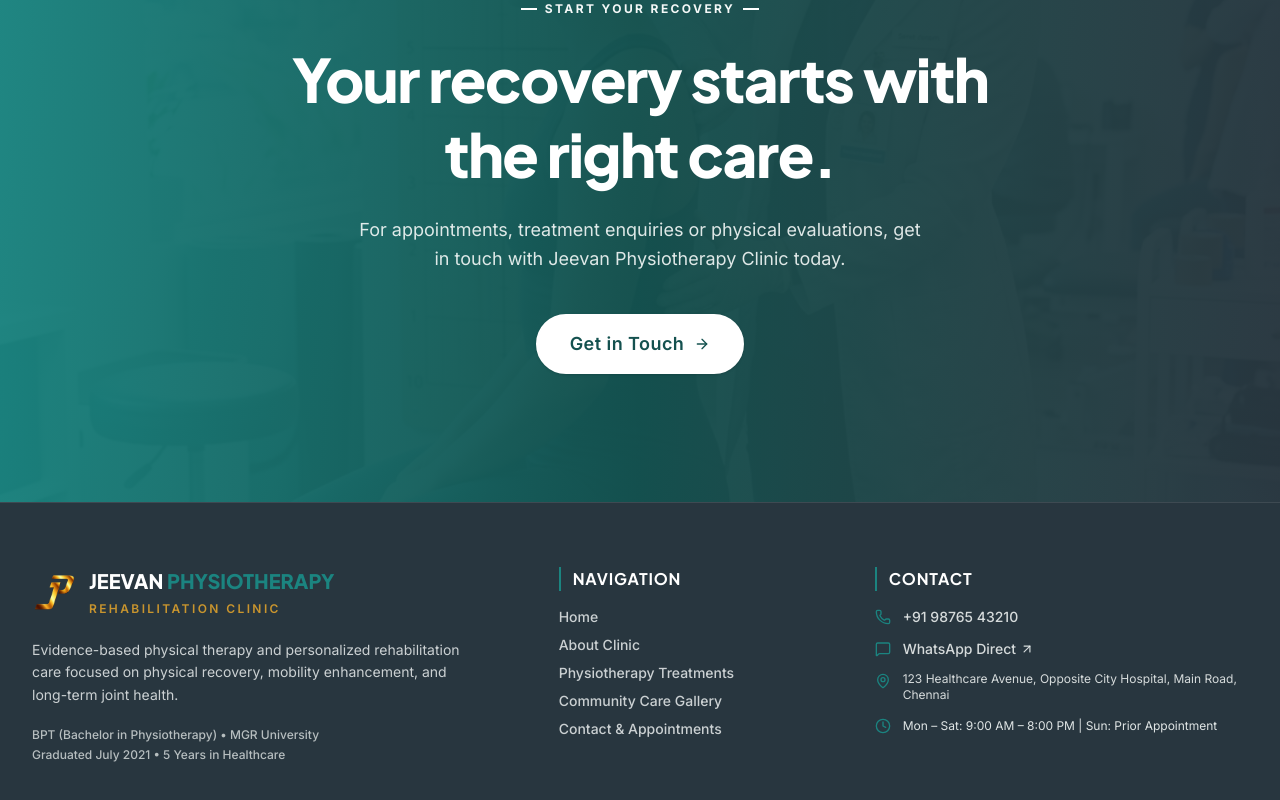
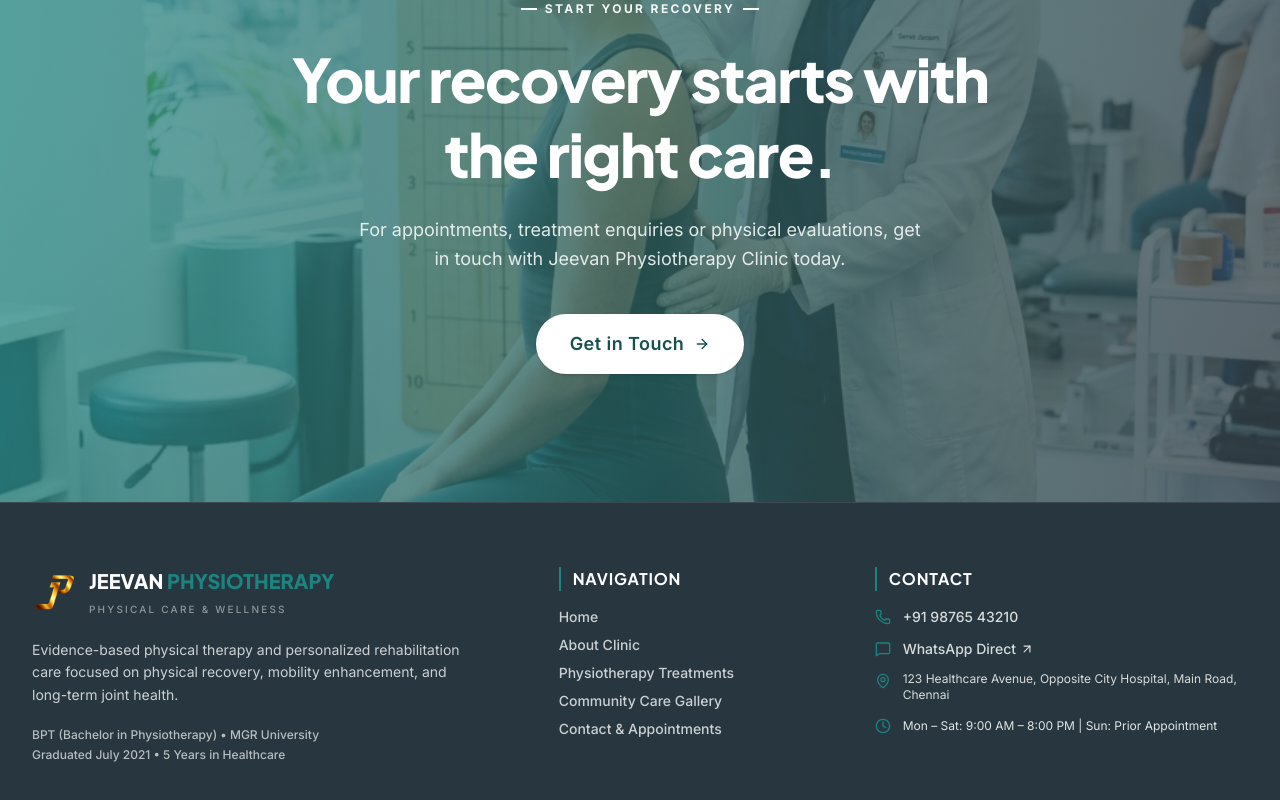
Before and after one commit to logeshraja-06/Jeevan-Clinic-demo, a React (Vite) app: page /about in a window 1280 px wide. Shown: the part 2001-2801 px from the top of the page. Built offline with nearby package versions, Linux system fonts and the light colour scheme.

Commit message:
changes in gradient on hero section

```diff
--- a/src/components/home/AppointmentCTA.jsx
+++ b/src/components/home/AppointmentCTA.jsx
@@ -8,12 +8,12 @@ export const AppointmentCTA = () => {
     <section className="relative py-24 md:py-32 cta-banner-gradient text-white overflow-hidden font-body">
       {/* Full-width Photographic Background */}
       <div
-        className="absolute inset-0 bg-cover bg-center z-0 transition-transform duration-1000 scale-105 opacity-25"
+        className="absolute inset-0 bg-cover bg-center z-0 transition-transform duration-1000 scale-105 opacity-55"
         style={{ backgroundImage: `url('/images/clinic/about_physio.png')` }}
       />
 
-      {/* Multi-layer Gradient Overlay */}
-      <div className="absolute inset-0 z-10 bg-gradient-to-r from-[#1B8480]/90 via-[#14514F]/90 to-[#28363F]/90" />
+      {/* Refined Gradient Overlay — centered text zone focus, not full blanket */}
+      <div className="absolute inset-0 z-10 bg-gradient-to-r from-[#1B8480]/60 via-[#14514F]/55 to-[#28363F]/60" />
 
       <Container className="relative z-20 text-center">
         <div className="max-w-3xl mx-auto space-y-6">
--- a/src/components/home/Hero.jsx
+++ b/src/components/home/Hero.jsx
@@ -15,17 +15,17 @@ export const Hero = () => {
         style={{ backgroundImage: `url('/images/clinic/hero_physio.png')` }}
       />
 
-      {/* Multi-layer Gradient Overlays for Optimal Text Readability & Rich Brand Contrast */}
+      {/* Multi-layer Gradient Overlay for Optimal Text Readability & Photography Visibility */}
       <div
         className="absolute inset-0 z-10 hero-overlay-gradient hidden md:block"
         style={{
-          background: 'linear-gradient(90deg, rgba(40, 54, 63, 0.95) 0%, rgba(27, 132, 128, 0.78) 42%, rgba(20, 81, 79, 0.32) 75%, rgba(40, 54, 63, 0.08) 100%)'
+          background: 'linear-gradient(90deg, rgba(40, 54, 63, 0.62) 0%, rgba(27, 132, 128, 0.32) 42%, rgba(20, 81, 79, 0.10) 72%, rgba(40, 54, 63, 0) 100%)'
         }}
       />
       <div
         className="absolute inset-0 z-10 hero-overlay-mobile md:hidden"
         style={{
-          background: 'linear-gradient(180deg, rgba(40, 54, 63, 0.95) 0%, rgba(27, 132, 128, 0.84) 55%, rgba(40, 54, 63, 0.96) 100%)'
+          background: 'linear-gradient(180deg, rgba(40, 54, 63, 0.82) 0%, rgba(27, 132, 128, 0.45) 50%, rgba(40, 54, 63, 0.82) 100%)'
         }}
       />
 
@@ -46,8 +46,8 @@ export const Hero = () => {
             transition={{ duration: 0.6, ease: "easeOut" }}
             className="font-heading text-3xl sm:text-4xl md:text-5xl lg:text-6xl font-semibold tracking-tight leading-[1.12] text-white"
           >
-            Restore Your <span className="font-extrabold text-white">Movement.</span><br />
-            Reclaim Your <span className="font-extrabold text-[#1B8480]">Life.</span>
+            Restore Your <span className="font-bold text-white">Movement.</span><br />
+            Reclaim Your <span className="font-bold text-[#1B8480]">Life.</span>
           </motion.h1>
 
           {/* Supporting Text (~2 lines max) */}
--- a/src/components/home/TreatmentTechniques.jsx
+++ b/src/components/home/TreatmentTechniques.jsx
@@ -116,7 +116,7 @@ export const TreatmentTechniques = () => {
                 />
               </AnimatePresence>
 
-              <div className="absolute inset-0 bg-gradient-to-t from-[#28363F]/90 via-[#28363F]/20 to-transparent pointer-events-none" />
+              <div className="absolute inset-0 bg-gradient-to-t from-[#28363F]/65 via-[#28363F]/10 to-transparent pointer-events-none" />
 
               <div className="absolute bottom-6 left-6 right-6 text-white space-y-1">
                 <div className="font-body text-xs font-semibold uppercase tracking-widest text-[#1B8480]">
--- a/src/components/layout/Footer.jsx
+++ b/src/components/layout/Footer.jsx
@@ -25,8 +25,8 @@ export const Footer = () => {
                 <span className="font-heading text-xl font-extrabold text-white block">
                   JEEVAN <span className="text-[#1B8480]">PHYSIOTHERAPY</span>
                 </span>
-                <span className="font-body text-xs font-semibold uppercase tracking-[0.2em] text-[#C9952E]">
-                  Rehabilitation Clinic
+                <span className="font-body text-[10px] font-medium uppercase tracking-[0.22em] text-[#F4F8F7]/50">
+                  Physical Care &amp; Wellness
                 </span>
               </div>
             </Link>
--- a/src/index.css
+++ b/src/index.css
@@ -50,28 +50,28 @@
 .hero-overlay-gradient {
   background: linear-gradient(
     90deg,
-    rgba(40, 54, 63, 0.94) 0%,
-    rgba(27, 132, 128, 0.82) 42%,
-    rgba(20, 81, 79, 0.40) 78%,
-    rgba(40, 54, 63, 0.15) 100%
+    rgba(40, 54, 63, 0.72) 0%,
+    rgba(27, 132, 128, 0.45) 45%,
+    rgba(20, 81, 79, 0.18) 78%,
+    rgba(40, 54, 63, 0.08) 100%
   );
 }
 
 .hero-overlay-mobile {
   background: linear-gradient(
     180deg,
-    rgba(40, 54, 63, 0.94) 0%,
-    rgba(27, 132, 128, 0.88) 60%,
-    rgba(40, 54, 63, 0.95) 100%
+    rgba(40, 54, 63, 0.78) 0%,
+    rgba(27, 132, 128, 0.52) 50%,
+    rgba(40, 54, 63, 0.80) 100%
   );
 }
 
 .cta-banner-gradient {
   background: linear-gradient(
     135deg,
-    #1B8480 0%,
-    #14514F 60%,
-    #28363F 100%
+    rgba(27, 132, 128, 0.55) 0%,
+    rgba(20, 81, 79, 0.58) 55%,
+    rgba(40, 54, 63, 0.65) 100%
   );
 }
 
```
